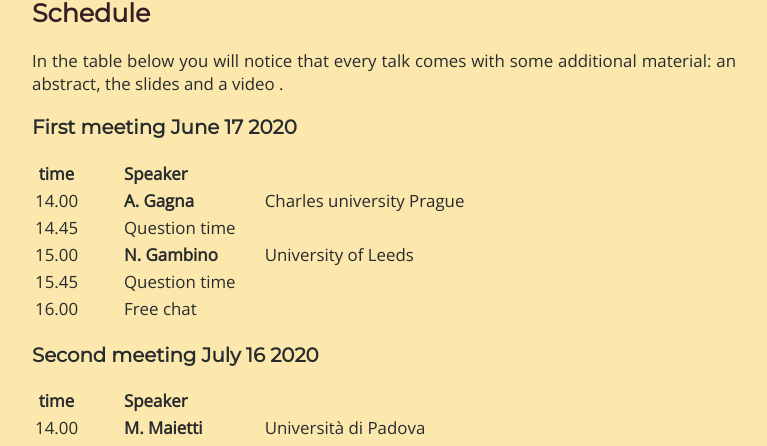
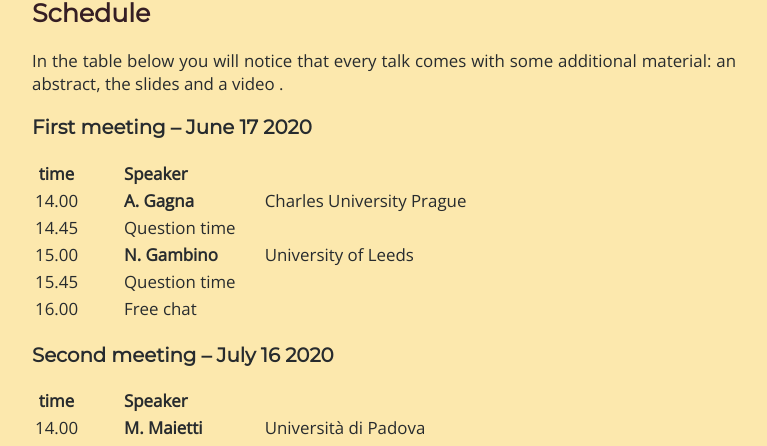
Before and after one commit to Progetto-ItaCa/Progetto-ItaCa.github.io, a Jekyll site: the page built from pages/fest.md, in a window 1280 px wide. Shown: the part 404-850 px from the top of the page, without its empty margins (256-1023 px from the left). Built offline with Jekyll 4.4.1, drawn with Linux system fonts in a browser that asks for light colours; our own code applies the rules of GitHub Pages for plain Markdown files.

```diff
--- a/pages/fest.md
+++ b/pages/fest.md
@@ -18,17 +18,17 @@ If you would like to be a speaker, or you want to contact the organizers of the
 In the table below you will notice that every talk comes with some additional material: an abstract, the slides and a video .
 
 
-### First meeting June 17 2020
+### First meeting ⎯ June 17 2020
 
 | time  ||||||  Speaker       ||||                           |
 |:-----:||||||----------------||||---------------------------|
-| 14.00 |||||| **A. Gagna**   |||| Charles university Prague |
+| 14.00 |||||| **A. Gagna**   |||| Charles University Prague |
 | 14.45 |||||| Question time  ||||                           |
 | 15.00 |||||| **N. Gambino** |||| University of Leeds       |
 | 15.45 |||||| Question time  ||||                           |
 | 16.00 |||||| Free chat      ||||                           |
 
-### Second meeting July 16 2020
+### Second meeting ⎯ July 16 2020
 
 | time  ||||||  Speaker          ||||                      |
 |:-----:||||||-------------------||||----------------------|
```
